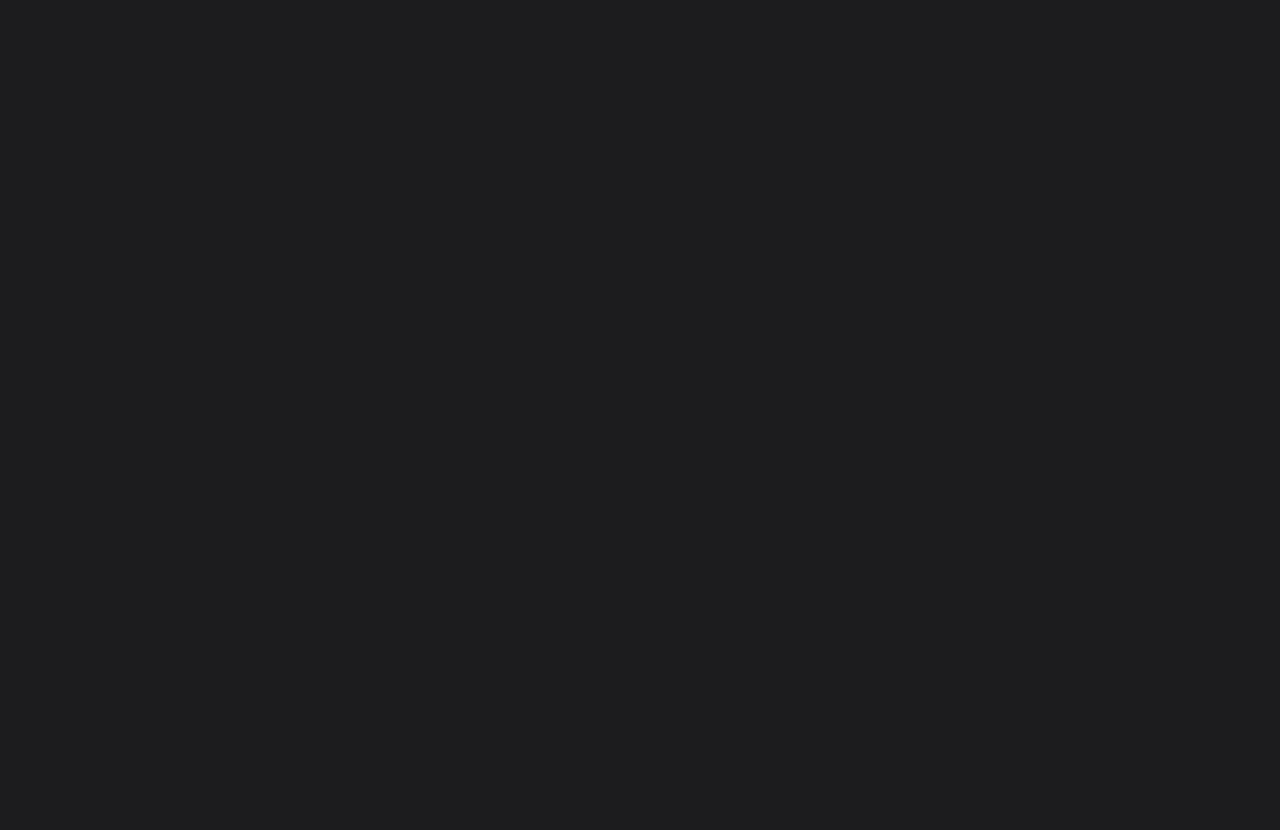
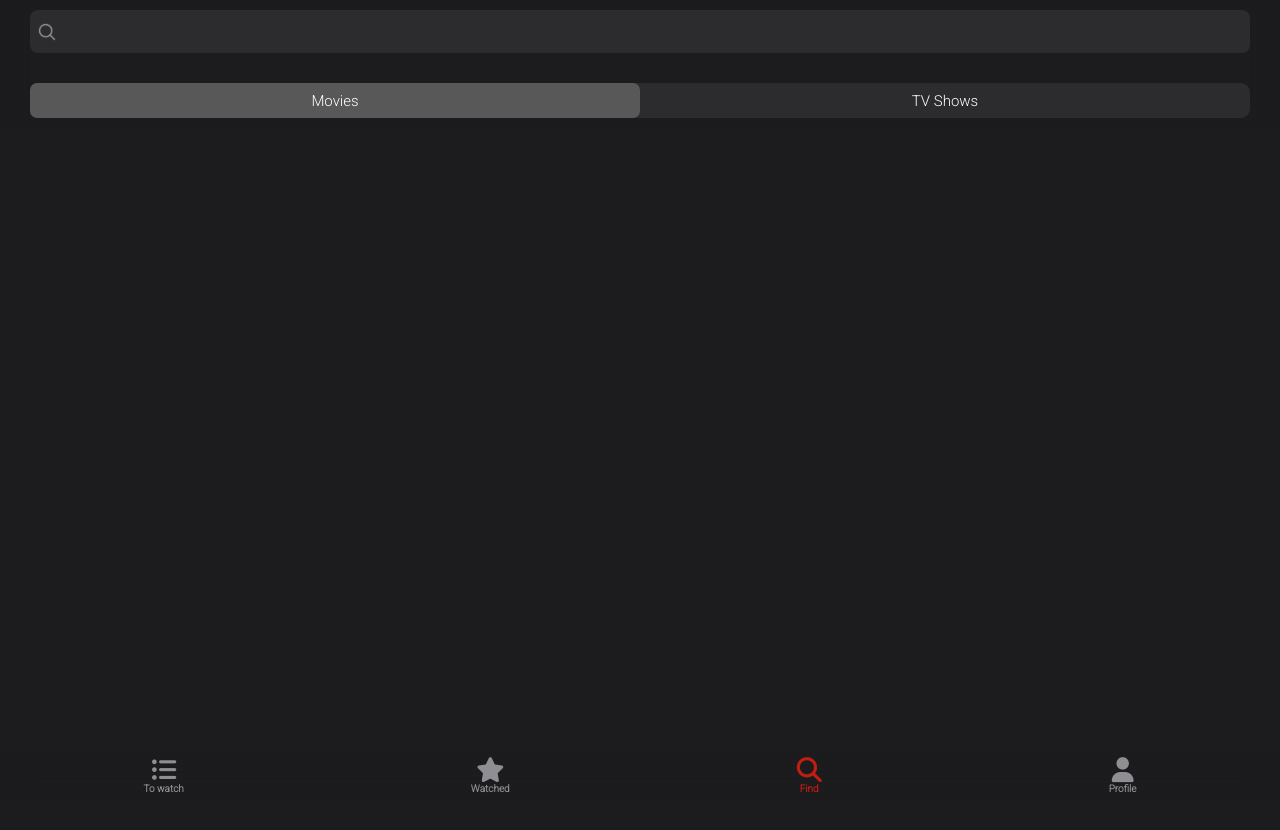
Before and after one commit to Cihaan/VToffle, a Vue app: page /find in a window 1280 px wide. Before the commit this address had no page. Shown: the top 830 px of the page. Before the commit the page ends 800 px from the top, so only its background shows below. Built offline with nearby package versions, Linux system fonts and the light colour scheme.

Commit message:
find movies with api + formatting date

```diff
--- /dev/null
+++ b/src/components/find/ListMovies.vue
@@ -0,0 +1,99 @@
+<script lang="ts" setup>
+import { toRefs } from 'vue';
+import Movie from '../../models/movie.model';
+import { readonly } from 'vue';
+
+const props = defineProps({
+  movie: Movie
+})
+
+
+
+const { movie } = toRefs(props);
+console.log(movie);
+</script>
+
+<template>
+<!-- @click="handleClick($event)" -->
+
+<div class="media-box" >
+    <div :id="movie.id" class="media">
+        <img :src="'https://image.tmdb.org/t/p/w500' + movie.poster_path" alt="media-picture" />
+        <div class="media-text-box">
+            <div class="media-text">
+                <h2 class="media-title">{{ movie.title + " (" + movie.release_date.substring(0, 4) +")"}}</h2>
+                <p class="synopsis">
+                    {{movie.overview}}
+                </p>
+            </div>
+            <p class="duration">Duration : {{movie.runtime}} min</p>
+            <div class="pop-percent">
+                <p class="percent">{{movie.vote_average * 10}}%</p>
+                <img class="point3" src="../../assets/logos/point3.svg" alt="point" />
+            </div>
+        </div>
+    </div>
+</div>
+</template>
+
+<style lang="scss">
+// media
+.media-box {
+    overflow: hidden;
+    height: 190px;
+    margin: 24px 0 0 0;
+    display: flex;
+    justify-content: space-between;
+    flex-direction: row;
+}
+
+.media {
+    display: flex;
+    justify-content: space-between;
+    flex-direction: row;
+    flex: 1;
+    justify-content: space-between;
+}
+
+.media-text-box {
+    display: flex;
+    margin: 0 0 0 15px;
+    flex: 1;
+    flex-direction: column;
+}
+
+.media-text {
+    max-height: 100px;
+    overflow: hidden;
+    flex: 2;
+}
+
+.media-title {
+    font-size: 15px;
+    font-weight: 600;
+    margin: 7px 0 0 0;
+}
+
+.synopsis {
+    font-weight: 400;
+    font-size: 14px;
+    text-align: justify;
+    text-justify: auto;
+    margin: 7px 0 0 0;
+}
+
+.duration {
+    color: var(--dark-01);
+    font-size: 12px;
+}
+
+.pop-percent {
+    display: flex;
+    margin: 0;
+    justify-content: space-between;
+}
+
+.percent {
+    color: var(--green);
+}
+</style>
--- /dev/null
+++ b/src/components/find/TheFind.vue
@@ -0,0 +1,164 @@
+<script lang="ts" setup>
+import { reactive } from "vue";
+import TheNavBar from "../navbar/TheNavBar.vue";
+import global from "../../composables/store";
+import ListMovie from "./ListMovies.vue"
+
+const data = reactive({
+  showingMovies: "Movies",
+  searching: " ",
+  isTyping: false,
+});
+
+const { store, search } = global;
+
+function toggleMovies(_ev: Event): void {
+  if (data.showingMovies !== (_ev.target as HTMLInputElement).value) {
+    data.showingMovies = data.showingMovies == "Movies" ? "TV Shows" : "Movies";
+  }
+}
+
+function onKey(event: Event): void {
+  data.isTyping = data.searching.length != 0;
+  if (data.searching.length > 3) {
+    search(data.searching);
+  }
+}
+
+function Close(): void {
+  data.searching = " ";
+  data.isTyping = false;
+  search(data.searching)
+}
+</script>
+
+<template>
+  <div class="find-container">
+    <div class="header">
+      <div class="search-box">
+        <img src="../../assets/logos/search.svg" alt="search" />
+        <!-- fonction qui écoute les entrées de clavier et change l'état de la variable -->
+        <input
+          class="search-txt"
+          @keyup="onKey($event)"
+          v-model="data.searching"
+          type="text"
+          placeholder="Search"
+        />
+        <!-- si la personne est entrain d'écrire, la croix s'affiche -->
+        <img
+          v-if="data.isTyping === true"
+          @click="Close()"
+          class="close"
+          src="../../assets/logos/close.png"
+          alt="close"
+        />
+      </div>
+      <div class="switch-menu">
+        <button
+          class="switch-btn"
+          @click="toggleMovies($event)"
+          :class="data.showingMovies == 'Movies' ? 'active-button' : ''"
+          value="Movies"
+        >
+          Movies
+        </button>
+        <button
+          class="switch-btn"
+          @click="toggleMovies($event)"
+          :class="data.showingMovies == 'TV Shows' ? 'active-button' : ''"
+          value="TV Shows"
+        >
+          TV Shows
+        </button>
+      </div>
+    </div>
+    <div class="all">
+    <ListMovie v-for="movie in store.fmovies" :movie="movie" v-if="data.showingMovies === 'Movies'" />
+      <!-- <app-show-list-find
+        [shows]="shows"
+        *ngIf="this.showingMovies === 'TV Shows'"
+      ></app-show-list-find> -->
+    </div>
+    <TheNavBar />
+  </div>
+</template>
+
+<style lang="scss" scoped>
+.all {
+  margin-top: 60px;
+  padding: 60px 30px 65px 30px;
+}
+
+.find-container {
+  box-sizing: border-box;
+  height: 100%;
+}
+
+.header {
+  position: fixed;
+  width: 100%;
+  padding: 10px 30px;
+  top: 0;
+  backdrop-filter: blur(15px);
+  -webkit-backdrop-filter: blur(15px);
+}
+
+// search bar
+.search-box {
+  height: 43px;
+  padding: 7px;
+  background: var(--dark-05);
+  display: flex;
+  align-items: center;
+  justify-content: space-between;
+  border-radius: 8px;
+}
+
+.search-txt {
+  background: var(--dark-05);
+  font-size: 14px;
+  font-weight: 100;
+  margin: 0 12px 0 12px;
+  width: 100%;
+  border: none;
+  outline: none;
+  color: var(--white);
+}
+
+button,
+.close {
+  background: none;
+  color: inherit;
+  border: none;
+  padding: 0;
+  font: inherit;
+  cursor: pointer;
+  outline: inherit;
+}
+
+// switch menu
+.switch-menu {
+  display: flex;
+  flex-direction: row;
+  align-items: center;
+  flex-wrap: wrap;
+  justify-content: space-between;
+  background-color: var(--dark-05);
+  border-radius: 9px;
+  margin: 30px 0 0 0;
+}
+
+// switch buttons
+.switch-btn {
+  height: 35px;
+  font-size: 15px;
+  font-weight: 400;
+  flex: 1;
+}
+
+.active-button {
+  background-color: #585858;
+  border-radius: 7px;
+}
+</style>
--- a/src/components/profile/TheProfile.vue
+++ b/src/components/profile/TheProfile.vue
@@ -29,7 +29,6 @@ const on = onMounted(async () => {
       }
       data.user = rep.data[0];
       data.fetching = false;
-      console.log(data.user);
     })
     .catch((err) => {
       if (err.response.data === "Forbidden") {
@@ -57,7 +56,7 @@ async function logOut(): Promise<void> {
         <img src="../../assets/logos/profile-icon.png" alt="profile" />
         <h2>{{ data.user.username }}</h2>
         <p>{{ data.user.email }}</p>
-        <p id="joined">created on : {{ data.user.created_on.split("T")[0] }}</p>
+        <p id="joined">created on : {{ data.user.created_on.split("T")[0].substring(0, 4) }}</p>
       </div>
       <div class="profile-menu">
         <router-link to="info-form">
--- /dev/null
+++ b/src/composables/store.ts
@@ -0,0 +1,51 @@
+import { reactive, readonly } from "vue";
+import Movie from "../models/movie.model";
+import Show from "../models/show.model";
+
+const store = reactive({
+  movies: Array,
+  shows: Array,
+  to_watch: Array,
+  watched: Array,
+  fmovies: Array,
+  fshows: Array,
+});
+
+const getShows = function () {
+  // store.movies = FETCH SHOWS DE LA BDD
+};
+
+const getMovies = function () {
+  // store.shows = FETCH MOVIES DE LA BDD
+};
+
+const getFShows = function () {
+  return store.fshows
+};
+
+const getFMovies = function () {
+  return store.fmovies
+};
+
+const getToWatch = function () {
+  // store.fmovies
+};
+
+const getWatched = function () {};
+
+const search = function (filter: string) {
+  let param = filter.replace(" ", "-");
+  let request: string = `https://api.themoviedb.org/3/search/multi?api_key=2fde65142f762839db727f5e793ae40a&language=en-US&query=${param}&page=1&include_adult=false`;
+  fetch(request)
+    .then((response) => response.json())
+    .then((res) => {
+      store.fmovies = res["results"].filter((el: { [x: string]: string }) => {
+        return el["media_type"] == "movie";
+      });
+      store.shows = res["results"].filter((el: { [x: string]: string }) => {
+        return el["media_type"] == "tv";
+      });
+    });
+};
+
+export default { store, search, getWatched, getToWatch, getShows, getMovies, getFMovies, getFShows };
--- a/src/main.ts
+++ b/src/main.ts
@@ -1,15 +1,15 @@
 import App from "./App.vue";
 import { createApp } from "vue";
 
+
 import router from "./router/route";
-import store from "./store/store";
 
 //IMPORTATION COMPONENT
 import TheNavBar from "./components/navbar/TheNavBar.vue";
 
 const app = createApp(App);
 
-app.use(store);
+
 app.use(router);
 
 app.component("the-navbar", TheNavBar)
--- /dev/null
+++ b/src/models/movie.model.ts
@@ -0,0 +1,12 @@
+export default class Movie {
+    id!: number;
+    title!: string;
+    poster_path!: string;
+    release_date!: string;
+    runtime!: number;
+    overview!: string;
+    added_date!: string;
+    backdrop_path?: string; //TODO: mettre l'attribut en ! au lieu de ?
+    vote_average!: number;
+    person_vote?: number;
+  }
--- a/src/router/route.ts
+++ b/src/router/route.ts
@@ -7,6 +7,7 @@ import TheRegister from "../components/auth/TheRegister.vue";
 import TheProfile from "../components/profile/TheProfile.vue";
 import TheInfoForm from "../components/profile/TheInfoForm.vue";
 import ThePasswordForm from "../components/profile/ThePasswordForm.vue";
+import TheFind from "../components/find/TheFind.vue";
 
 //ROUTES
 const routes: RouteRecordRaw[] = [
@@ -44,6 +45,11 @@ const routes: RouteRecordRaw[] = [
     name: "ThePasswordForm",
     component: ThePasswordForm,
   },
+  {
+    path: "/find",
+    name: "TheFind",
+    component: TheFind,
+  },
 ];
 
 const router = createRouter({
--- a/src/store/store.ts
+++ /dev/null
@@ -1,12 +0,0 @@
-import { createStore } from "vuex";
-
-// STORE
-const store = createStore({
-  state() {
-    return {};
-  },
-  modules: {},
-  mutations: {},
-});
-
-export default store;
```
Also changed, not shown: src/models/show.model.ts (added, +13 -0 lines).
